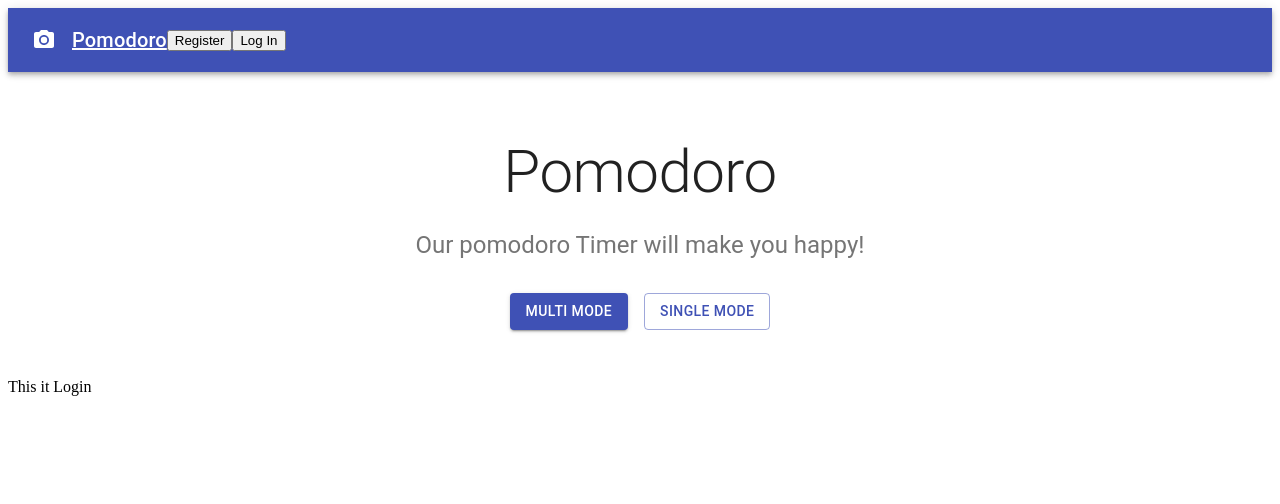
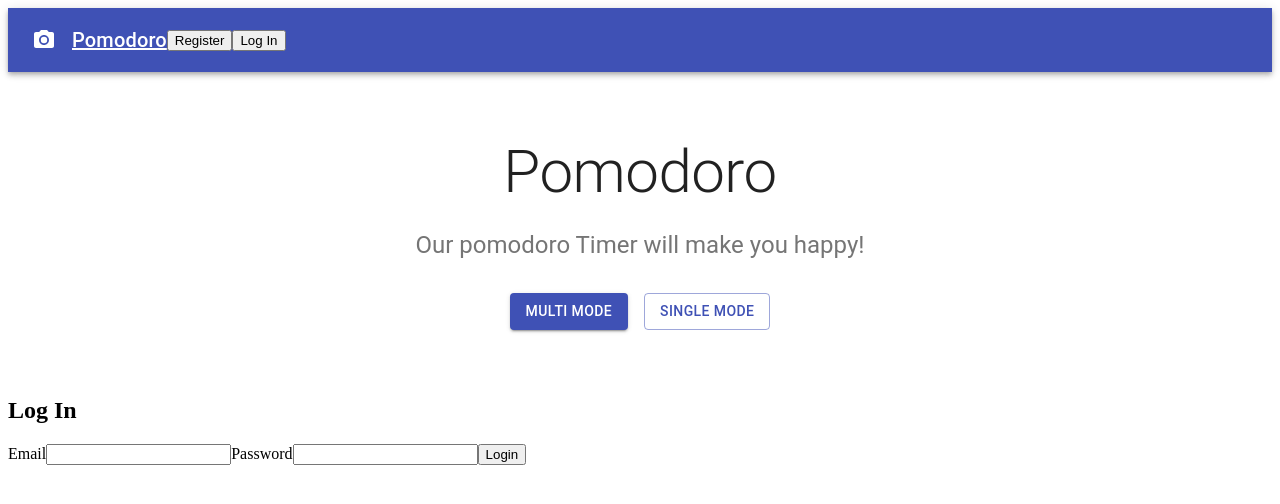
Before and after one commit to lsh3163/Tomato, a React (Create React App) app in the folder client/: page /login in a window 1280 px wide. Shown: the top 504 px of the page. Built offline with nearby package versions, Linux system fonts and the light colour scheme; no server answers.

Commit message:
Add Register, Login, Logout

```diff
--- a/client/src/Routes/Login/LoginPresenter.js
+++ b/client/src/Routes/Login/LoginPresenter.js
@@ -1,9 +1,54 @@
-import React, { useState, useContext } from 'react';
-import { useHistory } from 'react-router-dom';
+import React, {useState, useContext } from 'react';
+import {useHistory} from 'react-router-dom';
 import Axios from 'axios';
+import UserContext from '../../Components/UserContext';
+import ErrorNotice from '../../Components/ErrorNotice';
 
 export default function Login(){
+    const [email, setEmail] = useState();
+    const [password, setPassword] = useState();
+    const [error, setError] = useState();
+
+    const { setUserData } = useContext(UserContext);
+    const history = useHistory();
+
+    const submit = async(e) => {
+        e.preventDefault();
+        try{
+            const loginUser = {email, password};
+            const loginRes = await Axios.post(
+                "http://localhost:5050/users/login",
+                loginUser
+            );
+            setUserData({
+                token: loginRes.data.token,
+                user: loginRes.data.user,
+            });
+            localStorage.setItem("auth-token", loginRes.data.token);
+            history.push("/");
+        }
+        catch(err){
+            err.response.data.msg && setError(err.response.data.msg);
+        }
+    };
     return(
-        <div>This it Login</div>
+        <div>
+            <h2>Log In</h2>
+            {error && <ErrorNotice message={error} clearError={() => setError(undefined)} />}
+            <form onSubmit={submit}>
+                <label>Email</label>
+                <input
+                    type="email"
+                    onChange={e => setEmail(e.target.value)}
+                />
+
+                <label>Password</label>
+                <input
+                    type="password"
+                    onChange={e => setPassword(e.target.value)}
+                />
+                <input type="submit" value="Login" />
+            </form>
+        </div>
     )
 }
--- a/client/src/Routes/Register/RegisterPresenter.js
+++ b/client/src/Routes/Register/RegisterPresenter.js
@@ -1,4 +1,4 @@
-import React, {useState, useContext, createContext } from 'react';
+import React, {useState, useContext } from 'react';
 import {useHistory} from 'react-router-dom';
 import Axios from 'axios';
 import UserContext from '../../Components/UserContext';
@@ -23,12 +23,10 @@ export default function RegisterPresenter() {
                 "http://localhost:5050/users/register",
                 newUser
             ); // 생성
+            const loginUser = {email, password};
             const loginRes = await Axios.post(
                 "http://localhost:5050/users/login",
-                {
-                    email,
-                    password,
-                }
+                loginUser
             ); // 새로 생성하면 자동으로 로그인이 되게끔.
             setUserData({
                 token: loginRes.data.token,
@@ -38,13 +36,13 @@ export default function RegisterPresenter() {
             history.push("/");
         }
         catch(err){
-            // err.response.data.msg && setError(err.response.data.msg);
-            console.log(err.message);
+            err.response.data.msg && setError(err.response.data.msg);
         }
     };
     return (
         <div>
             <h2>Register</h2>
+            {error && <ErrorNotice message={error} clearError={() => setError(undefined)} />}
             <form onSubmit={submit}>
                 <label>Email</label>
                 <input
```
